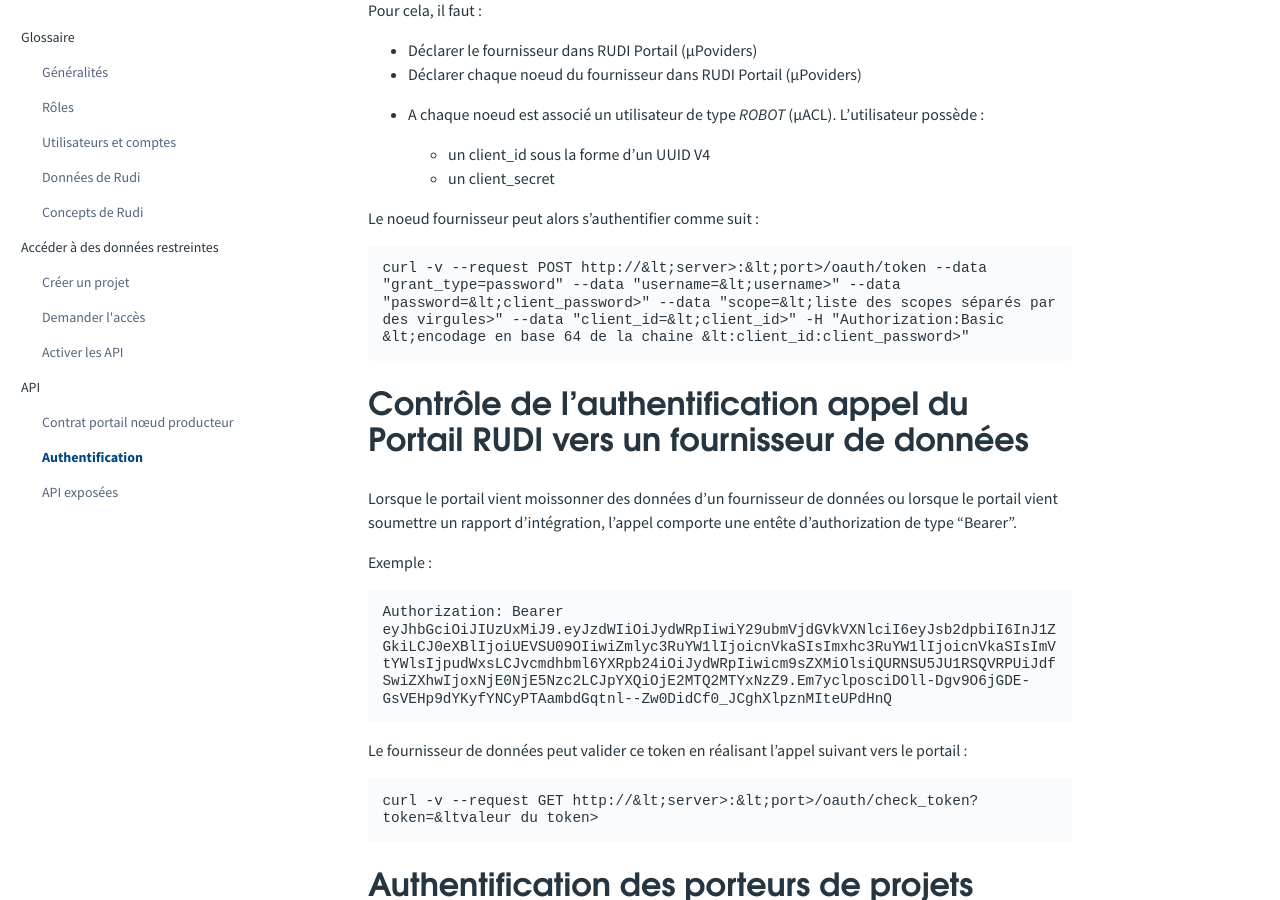
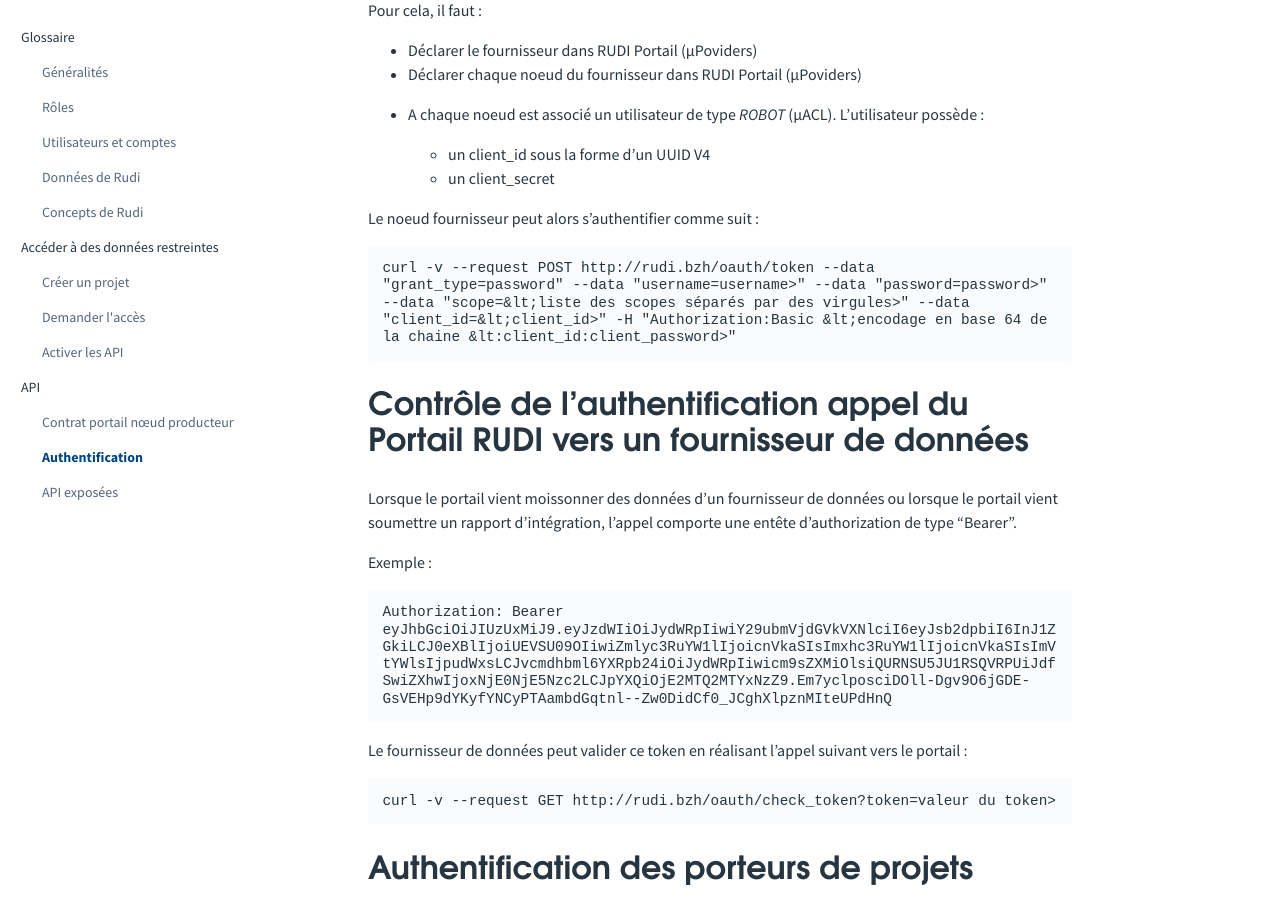
Before and after one commit to sigrennesmetropole/rudi_documentation, a Jekyll site: the page built from articles/_api/authentification.md, in a window 1280 px wide and 900 px high, scrolled down 329 px. Built offline with Jekyll 4.4.1, drawn with Linux system fonts in a browser that asks for light colours.

Commit message:
Update authentification.md

````diff
--- a/articles/_api/authentification.md
+++ b/articles/_api/authentification.md
@@ -18,7 +18,7 @@
 Le noeud fournisseur peut alors s'authentifier comme suit :
 
 ```
-curl -v --request POST http://&lt;server>:&lt;port>/oauth/token --data "grant_type=password" --data "username=&lt;username>" --data "password=&lt;client_password>" --data "scope=&lt;liste des scopes séparés par des virgules>" --data "client_id=&lt;client_id>" -H "Authorization:Basic &lt;encodage en base 64 de la chaine &lt:client_id:client_password>"
+curl -v --request POST http://rudi.bzh/oauth/token --data "grant_type=password" --data "username=username>" --data "password=password>" --data "scope=&lt;liste des scopes séparés par des virgules>" --data "client_id=&lt;client_id>" -H "Authorization:Basic &lt;encodage en base 64 de la chaine &lt:client_id:client_password>"
 ```
 
 
@@ -34,7 +34,7 @@
 Le fournisseur de données peut valider ce token en réalisant l'appel suivant vers le portail :
 
 ```
-curl -v --request GET http://&lt;server>:&lt;port>/oauth/check_token?token=&ltvaleur du token>
+curl -v --request GET http://rudi.bzh/oauth/check_token?token=valeur du token>
 ```
 
 # Authentification des porteurs de projets
````
